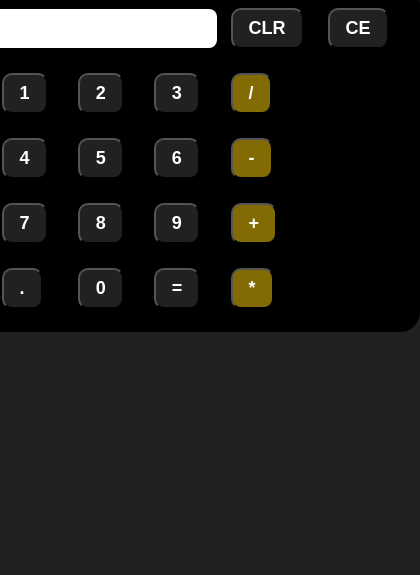
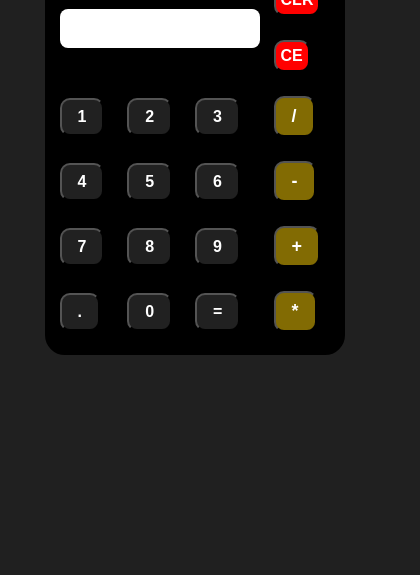
Before and after one commit to KaranKumar05/Calculator-2, a plain HTML site: page index.html in a window 390 px wide. Shown: the part 269-844 px from the top of the page, 420 px wide, since content can reach past the window. Drawn offline with Linux system fonts and the light colour scheme.

Commit message:
all devices resposive

```diff
--- a/index.html
+++ b/index.html
@@ -12,9 +12,11 @@
     <div class="main_body">
       <table>
         <tr>
-          <td colspan="3" rowspan=""><input type="text" id="result" class="screen" /></td>
-          <td><input type="button" value="CLR" onclick="clr()" /></td>
-          <td><input type="button" value="CE" onclick="slice()" /></td>
+          <td colspan="3" rowspan="2"><input type="text" id="result" class="screen" /></td>
+          <td><input type="button" value="CLR" class="red" onclick="clr()" /></td>
+        </tr>
+        <tr>
+          <td><input type="button" value="CE" class="red" onclick="slice()" /></td>
         </tr>
         <tr>
           <td>
--- a/styles.css
+++ b/styles.css
@@ -43,6 +43,14 @@ input.order:hover {
   background-color: rgba(255, 208, 0, 0.717);
 }
 
+input[value="CLR"] {
+  color: white;
+  background-color: red;
+}
+input[value="CE"] {
+  color: white;
+  background-color: red;
+}
 input[value="C"] {
   color: black;
   background-color: white;
@@ -51,11 +59,15 @@ input[value="C"]:hover {
   background-color: rgb(174, 3, 3);
   color: white;
 }
+.red{
+  background-color: red;
+  color: white;
+}
 
-@media (max-width:500px) {
+@media (max-width:700px) {
     .main_body {
         background-color: black;
-        padding: 8px 16px;
+        padding: 8px 10px;
         border-radius: 20px;
       }
     input[type="button"] {
@@ -70,8 +82,90 @@ input[value="C"]:hover {
       input.order {
         background-color: rgb(130, 107, 3);
       }
+      input[value="CLR"] {
+        color: white;
+        background-color: red;
+      }
+      input[value="CE"] {
+        color: white;
+        background-color: red;
+      }
       input[value="C"] {
         color: black;
         background-color: white;
       }
 }
+@media (max-width:500px) {
+    .main_body {
+        background-color: black;
+        border-radius: 20px;
+      }
+    input[type="button"] {
+        padding: 8px 16px;
+        font-size: 18px;
+        font-weight: bold;
+        border-radius: 10px;
+        background-color: rgba(96, 96, 96, 0.345);
+        color: white;
+        margin: 10px;
+      }
+      input.order {
+        background-color: rgb(130, 107, 3);
+      }
+      input[value="CLR"] {
+        color: white;
+        background-color: red;
+        font-size: 16px;
+        padding: 5px;
+      }
+      input[value="CE"] {
+        color: white;
+        background-color: red;
+        font-size: 16px;
+        padding: 5px;
+      }
+      input[value="C"] {
+        color: black;
+        background-color: white;
+      }
+}
+@media (max-width:400px) {
+  .title {
+    font-size: 32px;
+    color: white;
+    font-weight: bold;
+  }
+    .main_body {
+        background-color: black;
+        border-radius: 20px;
+      }
+      .main_body table {
+        /* border: 2px solid black; */
+        background-color: black;
+        padding: 0px;
+        border-radius: 20px;
+      }
+      .screen {
+        width: 190px;
+        padding: 5px;
+        font-size: 25px;
+        border-radius: 8px;
+        border: none;
+      }
+    input.inth {
+        padding: 8px 16px;
+        font-size: 16px;
+        margin: 0;
+      }
+      input.order {
+        background-color: rgb(130, 107, 3);
+      }
+      input[value="CLR"] {
+        color: white;
+        background-color: red;
+      }
+      input[value="CE"] {
+        color: white;
+        background-color: red;
+      }
+}
```
